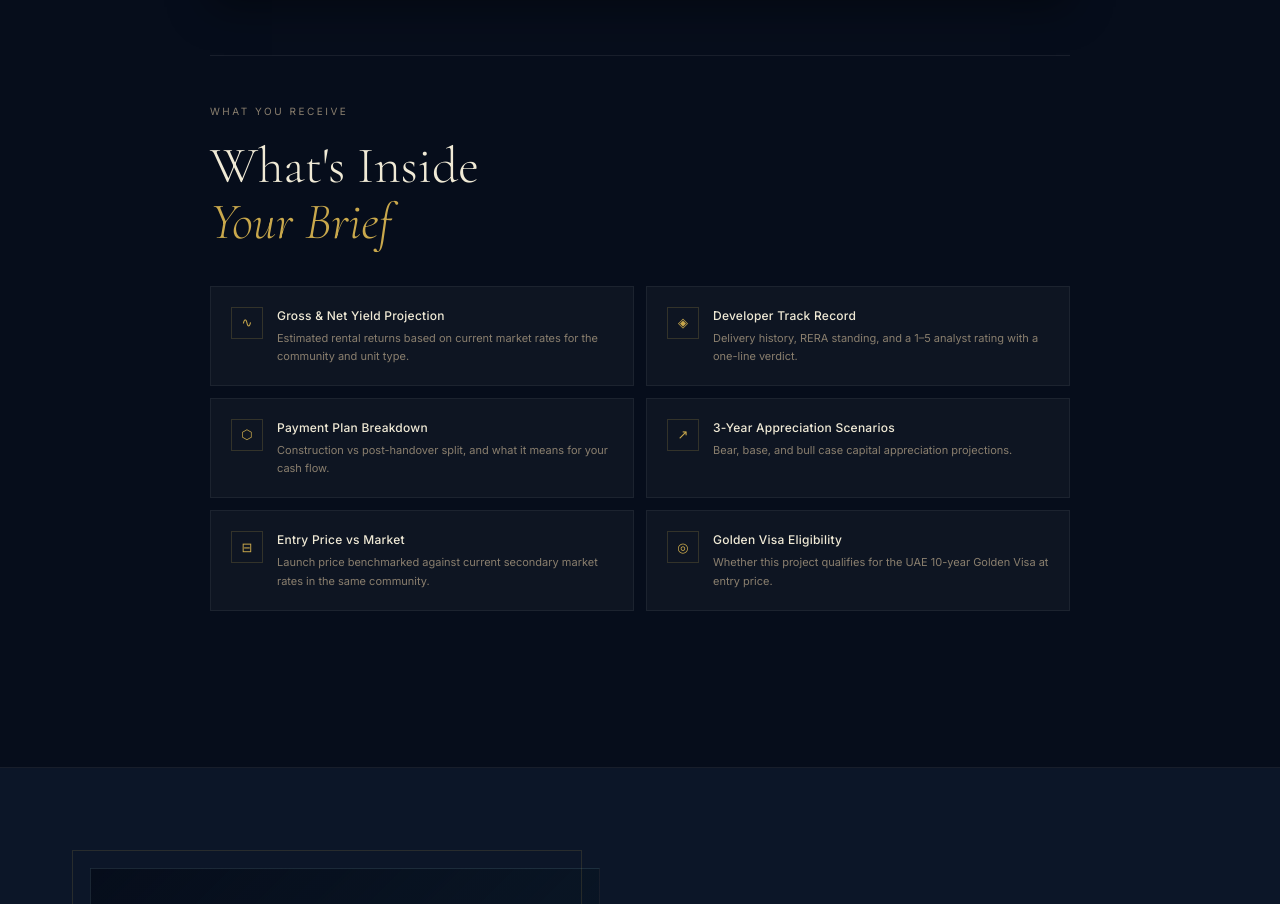
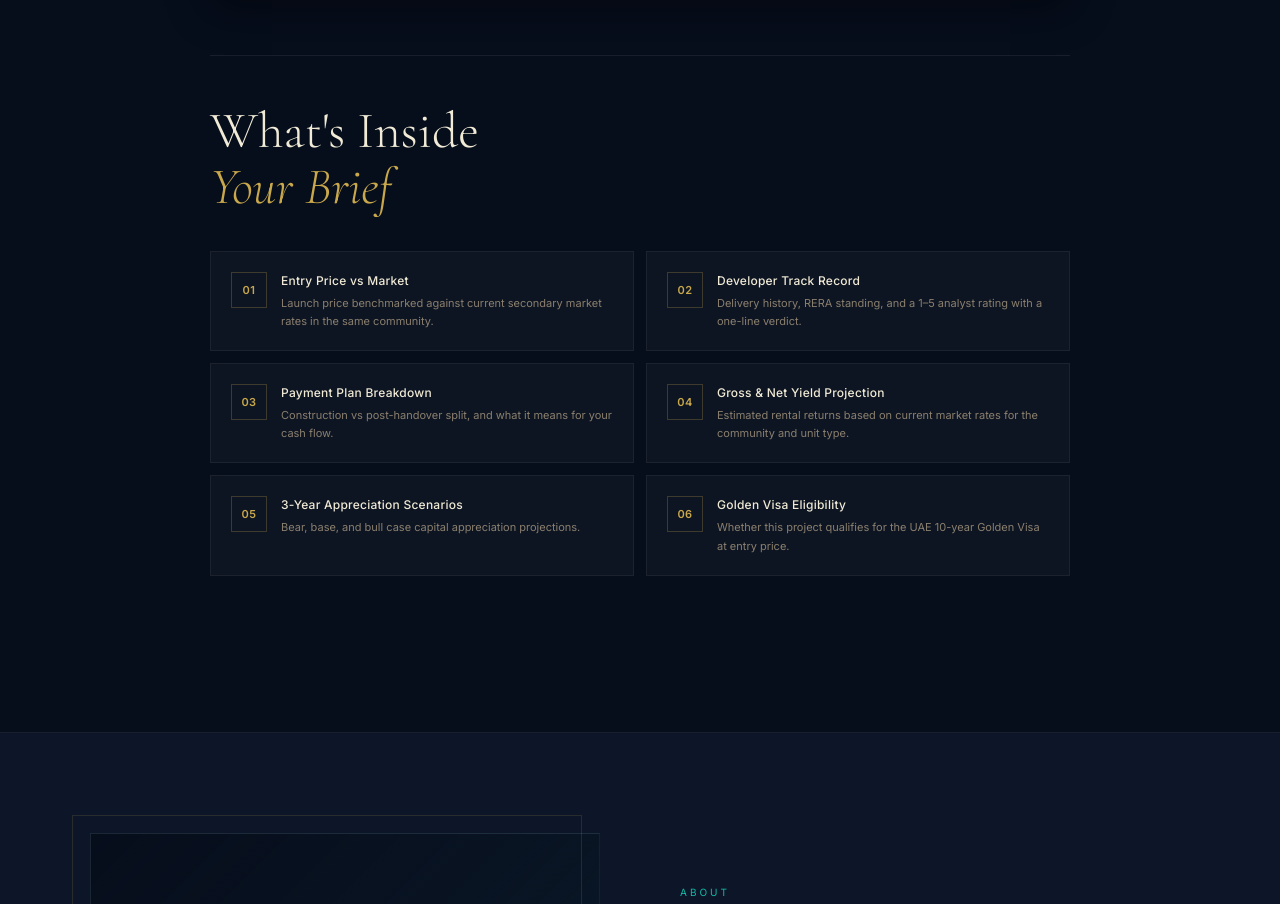
Before and after one commit to Nawajii/nawazsellsdubai, a Next.js app: page / in a window 1280 px wide. Shown: the part 1683-2587 px from the top of the page. Built offline with nearby package versions, Linux system fonts and the light colour scheme.

Commit message:
Refactor BRIEF_CONTENTS structure and styles

```diff
--- a/app/page.tsx
+++ b/app/page.tsx
@@ -18,12 +18,12 @@ const WHY = [
 ]
 
 const BRIEF_CONTENTS = [
-  { glyph: '∿', label: 'Gross & Net Yield Projection', desc: 'Estimated rental returns based on current market rates for the community and unit type.' },
-  { glyph: '◈', label: 'Developer Track Record', desc: 'Delivery history, RERA standing, and a 1–5 analyst rating with a one-line verdict.' },
-  { glyph: '⬡', label: 'Payment Plan Breakdown', desc: 'Construction vs post-handover split, and what it means for your cash flow.' },
-  { glyph: '↗', label: '3-Year Appreciation Scenarios', desc: 'Bear, base, and bull case capital appreciation projections.' },
-  { glyph: '⊟', label: 'Entry Price vs Market', desc: 'Launch price benchmarked against current secondary market rates in the same community.' },
-  { glyph: '◎', label: 'Golden Visa Eligibility', desc: 'Whether this project qualifies for the UAE 10-year Golden Visa at entry price.' },
+  { glyph: '01', label: 'Entry Price vs Market', desc: 'Launch price benchmarked against current secondary market rates in the same community.' },
+  { glyph: '02', label: 'Developer Track Record', desc: 'Delivery history, RERA standing, and a 1–5 analyst rating with a one-line verdict.' },
+  { glyph: '03', label: 'Payment Plan Breakdown', desc: 'Construction vs post-handover split, and what it means for your cash flow.' },
+  { glyph: '04', label: 'Gross & Net Yield Projection', desc: 'Estimated rental returns based on current market rates for the community and unit type.' },
+  { glyph: '05', label: '3-Year Appreciation Scenarios', desc: 'Bear, base, and bull case capital appreciation projections.' },
+  { glyph: '06', label: 'Golden Visa Eligibility', desc: 'Whether this project qualifies for the UAE 10-year Golden Visa at entry price.' },
 ]
 
 const PILLARS = [
@@ -231,15 +231,14 @@ export default function Home() {
 
             {/* WHAT'S IN YOUR BRIEF — below search */}
             <div style={{ marginTop:56, paddingTop:48, borderTop:gb }}>
-              <div style={{ fontSize:10, letterSpacing:'.25em', textTransform:'uppercase', color:M, marginBottom:20 }}>What you receive</div>
               <h2 style={{ fontFamily:"'Cormorant Garamond',serif", fontSize:'clamp(30px,4vw,54px)', fontWeight:300, lineHeight:1.08, marginBottom:36 }}>
                 What's Inside<br/><em style={{color:G}}>Your Brief</em>
               </h2>
               <div className="bc-g" style={{ display:'grid', gridTemplateColumns:'1fr 1fr', gap:12 }}>
                 {BRIEF_CONTENTS.map((b,i)=>(
                   <div key={i} className="bc-card">
-                    <div style={{ flexShrink:0, width:32, height:32, border:`1px solid rgba(201,168,76,.2)`, display:'flex', alignItems:'center', justifyContent:'center' }}>
-                      <span style={{ color:G, fontSize:13 }}>{b.glyph}</span>
+                    <div style={{ flexShrink:0, width:36, height:36, border:`1px solid rgba(201,168,76,.25)`, display:'flex', alignItems:'center', justifyContent:'center' }}>
+                      <span style={{ color:G, fontSize:11, fontWeight:600, letterSpacing:'.04em', fontFamily:'Inter,sans-serif' }}>{b.glyph}</span>
                     </div>
                     <div>
                       <div style={{ fontSize:12, fontWeight:500, marginBottom:4, letterSpacing:'.02em' }}>{b.label}</div>
```
